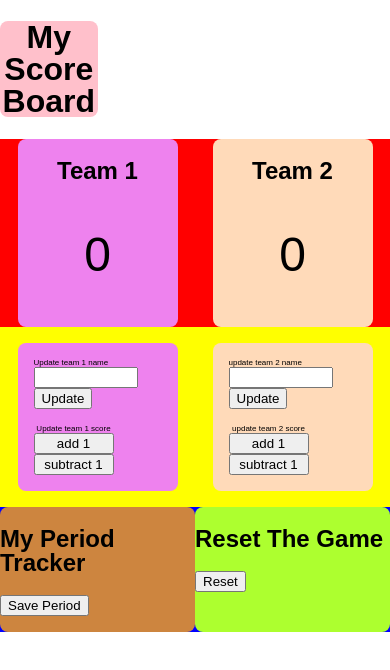
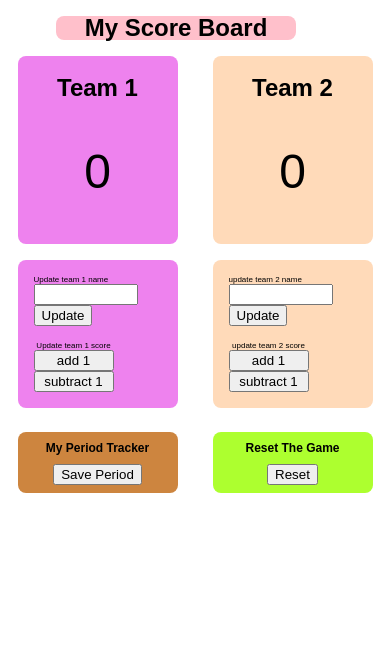
Before and after one commit to Elro1118/counter, a website: page public/index.html in a window 390 px wide. Drawn offline with Linux system fonts and the light colour scheme.

Commit message:
improvingFaseIII

```diff
--- a/public/index.html
+++ b/public/index.html
@@ -8,7 +8,9 @@
     <link rel="stylesheet" href="/screen.css" />
   </head>
   <body>
-    <h1>My Score Board</h1>
+    <section class="TitleSection">
+      <h1>My Score Board</h1>
+    </section>
     <section class="score-area">
       <!-----My Team1 Name Label----->
       <section class="team1">
--- a/public/screen.css
+++ b/public/screen.css
@@ -14,14 +14,15 @@ body {
 h1 {
   text-align: center;
   background: pink;
-  width: 25%;
+  width: 15rem;
   border-radius: 0.5rem;
+  margin: 1rem 0 1rem 3.5rem;
 }
+
 /* ----- Organizer Name and Score Teams */
 .score-area {
   display: flex;
   justify-content: space-around;
-  background: red;
 }
 /* -----Name and Score Team1 */
 .team1 {
@@ -46,7 +47,6 @@ h1 {
   display: flex;
   flex-direction: row;
   justify-content: space-around;
-  background: yellow;
 }
 
 .update-score .team-name {
@@ -72,7 +72,6 @@ h1 {
 }
 /* ----------------------- */
 .periodResetSection {
-  background: blue;
   display: flex;
   flex-direction: row;
   justify-content: space-around;
@@ -116,4 +115,20 @@ h1 {
     width: 5rem;
   }
   /* ----------------------- */
+  /* -----My Period Tracker */
+  .myPeriodTrackerSection {
+    text-align: center;
+    width: 10rem;
+    font-size: 0.5rem;
+    margin: 0.5rem;
+  }
+  /* ---------------------- */
+  /* -----My Reset Section */
+  .myResetSection {
+    text-align: center;
+    font-size: 0.5rem;
+    width: 10rem;
+    margin: 0.5rem;
+  }
+  /* ---------------------- */
 }
```
